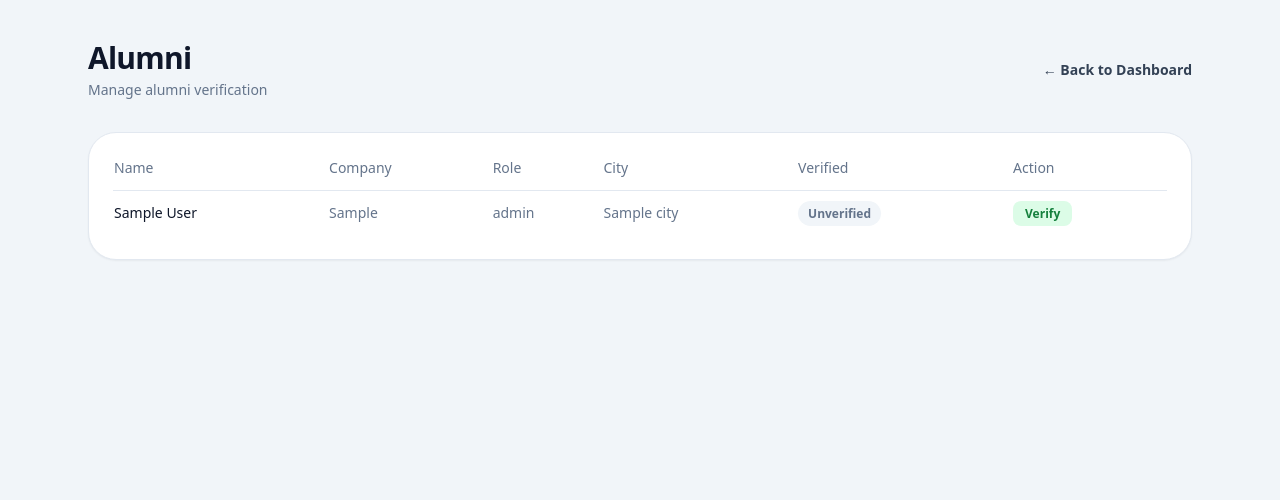
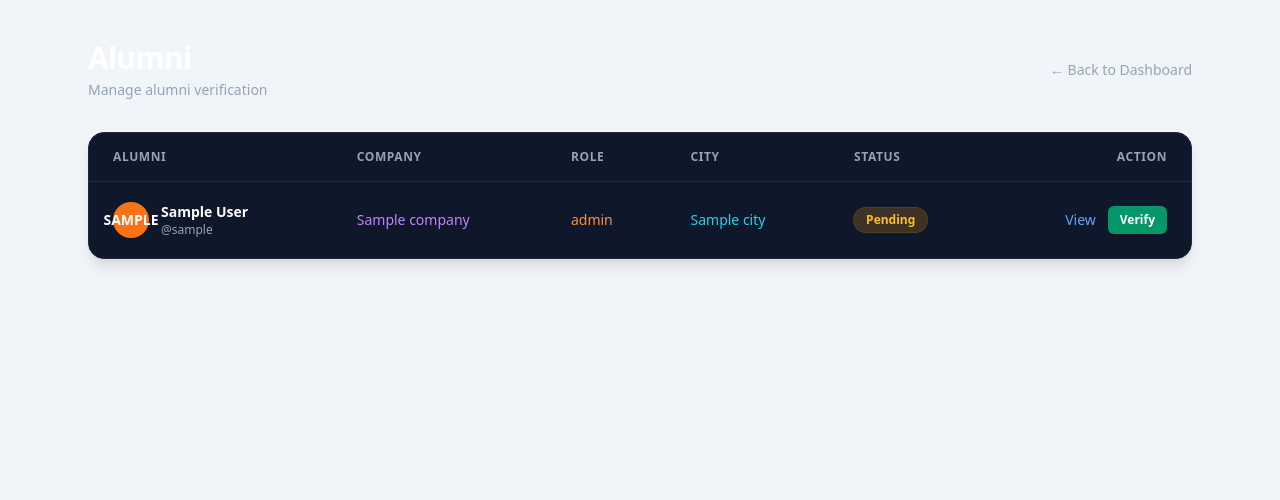
Before and after one commit to itesh-singh/campusrefer, a Django app: template templates/adminpanel/alumni.html in a window 1280 px wide. Shown: the part 69-569 px from the top of the page. Run offline with Django 5.2, Linux system fonts and the light colour scheme; the template is opened without the code that fills it: most values are stand-ins (such as "Sample title", 1, 10 or a date in 2020).

Commit message:
fix(adminpanel): correct alumni detail link to use alumni profile id

```diff
--- a/static/css/output.css
+++ b/static/css/output.css
@@ -755,18 +750,18 @@ video {
   height: 2rem;
 }
 
+.h-9 {
+  height: 2.25rem;
+}
+
+.h-\[calc\(100vh-220px\)\] {
+  height: calc(100vh - 220px);
+}
+
 .h-full {
   height: 100%;
 }
 
-.h-\[calc\(100vh-220px\)\] {
-  height: calc(100vh - 220px);
-}
-
-.h-9 {
-  height: 2.25rem;
-}
-
 .min-h-\[80vh\] {
   min-height: 80vh;
 }
@@ -807,12 +802,12 @@ video {
   width: 2rem;
 }
 
+.w-9 {
+  width: 2.25rem;
+}
+
 .w-full {
   width: 100%;
-}
-
-.w-9 {
-  width: 2.25rem;
 }
 
 .min-w-0 {
@@ -894,6 +889,10 @@ video {
 
 .items-center {
   align-items: center;
+}
+
+.justify-end {
+  justify-content: flex-end;
 }
 
 .justify-center {
@@ -1031,6 +1027,10 @@ video {
 
 .rounded-lg {
   border-radius: 0.5rem;
+}
+
+.rounded-md {
+  border-radius: 0.375rem;
 }
 
 .rounded-xl {
@@ -1128,6 +1128,15 @@ video {
   background-color: rgb(16 185 129 / var(--tw-bg-opacity));
 }
 
+.bg-emerald-500\/20 {
+  background-color: rgb(16 185 129 / 0.2);
+}
+
+.bg-emerald-600 {
+  --tw-bg-opacity: 1;
+  background-color: rgb(5 150 105 / var(--tw-bg-opacity));
+}
+
 .bg-green-100 {
   --tw-bg-opacity: 1;
   background-color: rgb(220 252 231 / var(--tw-bg-opacity));
@@ -1216,9 +1230,12 @@ video {
   background-color: rgb(254 249 195 / var(--tw-bg-opacity));
 }
 
-.bg-slate-800 {
-  --tw-bg-opacity: 1;
-  background-color: rgb(30 41 59 / var(--tw-bg-opacity));
+.bg-yellow-500\/20 {
+  background-color: rgb(234 179 8 / 0.2);
+}
+
+.bg-amber-500\/20 {
+  background-color: rgb(245 158 11 / 0.2);
 }
 
 .p-10 {
@@ -1316,6 +1333,11 @@ video {
   padding-bottom: 1rem;
 }
 
+.py-5 {
+  padding-top: 1.25rem;
+  padding-bottom: 1.25rem;
+}
+
 .py-6 {
   padding-top: 1.5rem;
   padding-bottom: 1.5rem;
@@ -1326,9 +1348,9 @@ video {
   padding-bottom: 2rem;
 }
 
-.py-5 {
-  padding-top: 1.25rem;
-  padding-bottom: 1.25rem;
+.py-14 {
+  padding-top: 3.5rem;
+  padding-bottom: 3.5rem;
 }
 
 .pb-3 {
@@ -1423,6 +1445,10 @@ video {
   font-weight: 600;
 }
 
+.uppercase {
+  text-transform: uppercase;
+}
+
 .leading-6 {
   line-height: 1.5rem;
 }
@@ -1443,16 +1469,35 @@ video {
   letter-spacing: -0.025em;
 }
 
+.tracking-wider {
+  letter-spacing: 0.05em;
+}
+
 .text-amber-700 {
   --tw-text-opacity: 1;
   color: rgb(180 83 9 / var(--tw-text-opacity));
 }
 
+.text-blue-400 {
+  --tw-text-opacity: 1;
+  color: rgb(96 165 250 / var(--tw-text-opacity));
+}
+
 .text-blue-700 {
   --tw-text-opacity: 1;
   color: rgb(29 78 216 / var(--tw-text-opacity));
 }
 
+.text-cyan-400 {
+  --tw-text-opacity: 1;
+  color: rgb(34 211 238 / var(--tw-text-opacity));
+}
+
+.text-emerald-400 {
+  --tw-text-opacity: 1;
+  color: rgb(52 211 153 / var(--tw-text-opacity));
+}
+
 .text-emerald-600 {
   --tw-text-opacity: 1;
   color: rgb(5 150 105 / var(--tw-text-opacity));
@@ -1478,6 +1523,11 @@ video {
   color: rgb(255 237 213 / var(--tw-text-opacity));
 }
 
+.text-orange-400 {
+  --tw-text-opacity: 1;
+  color: rgb(251 146 60 / var(--tw-text-opacity));
+}
+
 .text-orange-500 {
   --tw-text-opacity: 1;
   color: rgb(249 115 22 / var(--tw-text-opacity));
@@ -1493,6 +1543,11 @@ video {
   color: rgb(194 65 12 / var(--tw-text-opacity));
 }
 
+.text-purple-400 {
+  --tw-text-opacity: 1;
+  color: rgb(192 132 252 / var(--tw-text-opacity));
+}
+
 .text-red-600 {
   --tw-text-opacity: 1;
   color: rgb(220 38 38 / var(--tw-text-opacity));
@@ -1543,14 +1598,19 @@ video {
   color: rgb(255 255 255 / var(--tw-text-opacity));
 }
 
+.text-yellow-300 {
+  --tw-text-opacity: 1;
+  color: rgb(253 224 71 / var(--tw-text-opacity));
+}
+
 .text-yellow-700 {
   --tw-text-opacity: 1;
   color: rgb(161 98 7 / var(--tw-text-opacity));
 }
 
-.text-orange-400 {
-  --tw-text-opacity: 1;
-  color: rgb(251 146 60 / var(--tw-text-opacity));
+.text-amber-400 {
+  --tw-text-opacity: 1;
+  color: rgb(251 191 36 / var(--tw-text-opacity));
 }
 
 .antialiased {
@@ -1605,6 +1671,14 @@ video {
   --tw-ring-color: rgb(226 232 240 / var(--tw-ring-opacity));
 }
 
+.ring-amber-500\/30 {
+  --tw-ring-color: rgb(245 158 11 / 0.3);
+}
+
+.ring-emerald-500\/30 {
+  --tw-ring-color: rgb(16 185 129 / 0.3);
+}
+
 .blur-3xl {
   --tw-blur: blur(64px);
   filter: var(--tw-blur) var(--tw-brightness) var(--tw-contrast) var(--tw-grayscale) var(--tw-hue-rotate) var(--tw-invert) var(--tw-saturate) var(--tw-sepia) var(--tw-drop-shadow);
@@ -1620,6 +1694,12 @@ video {
   transition-duration: 150ms;
 }
 
+.transition-colors {
+  transition-property: color, background-color, border-color, text-decoration-color, fill, stroke;
+  transition-timing-function: cubic-bezier(0.4, 0, 0.2, 1);
+  transition-duration: 150ms;
+}
+
 .duration-500 {
   transition-duration: 500ms;
 }
--- a/templates/adminpanel/alumni.html
+++ b/templates/adminpanel/alumni.html
@@ -3,59 +3,169 @@
 {% block title %}Alumni | Admin Panel{% endblock %}
 
 {% block content %}
+
 <section class="space-y-8">
 
 <div class="flex items-center justify-between">
+
 <div>
-            <h1 class="text-3xl font-bold tracking-tight text-slate-900 dark:text-white">Alumni</h1>
-            <p class="mt-1 text-sm text-slate-500 dark:text-slate-400">Manage alumni verification</p>
+<h1 class="text-3xl font-bold tracking-tight text-white">
+Alumni
+</h1>
+
+<p class="text-sm text-slate-400 mt-1">
+Manage alumni verification
+</p>
 </div>
-        <a href="{% url 'adminpanel:dashboard' %}" class="text-sm font-semibold text-slate-700 dark:text-slate-300 hover:text-slate-900 dark:hover:text-white">
+
+<a href="{% url 'adminpanel:dashboard' %}"
+class="text-sm font-medium text-slate-400 hover:text-orange-400 transition">
 ← Back to Dashboard
 </a>
+
 </div>
 
-    <div class="rounded-[1.75rem] border border-slate-200 dark:border-slate-700 bg-white dark:bg-slate-900 p-6 shadow-sm">
-        <div class="overflow-x-auto">
+
+<div class="overflow-hidden rounded-2xl border border-slate-800 bg-slate-900 shadow-lg">
+
 <table class="w-full text-sm">
-                <thead>
-                    <tr class="border-b border-slate-200 dark:border-slate-700 text-left text-slate-500 dark:text-slate-400">
-                        <th class="pb-3 font-medium">Name</th>
-                        <th class="pb-3 font-medium">Company</th>
-                        <th class="pb-3 font-medium">Role</th>
-                        <th class="pb-3 font-medium">City</th>
-                        <th class="pb-3 font-medium">Verified</th>
-                        <th class="pb-3 font-medium">Action</th>
+
+<thead class="border-b border-slate-800 text-xs uppercase tracking-wider text-slate-400">
+
+<tr>
+
+<th class="px-6 py-4 text-left font-semibold">Alumni</th>
+
+<th class="px-6 py-4 text-left font-semibold">Company</th>
+
+<th class="px-6 py-4 text-left font-semibold">Role</th>
+
+<th class="px-6 py-4 text-left font-semibold">City</th>
+
+<th class="px-6 py-4 text-left font-semibold">Status</th>
+
+<th class="px-6 py-4 text-right font-semibold">Action</th>
+
 </tr>
+
 </thead>
-                <tbody class="divide-y divide-slate-100 dark:divide-slate-800">
-                    {% for profile in alumni %}
+
+
+<tbody class="divide-y divide-slate-800">
+
+{% for alumni in alumni %}
+
+<tr class="hover:bg-slate-800/50 transition-colors">
+
+<td class="px-6 py-5">
+
+<div class="flex items-center gap-3">
+
+<div class="flex h-9 w-9 items-center justify-center rounded-full bg-orange-500 text-sm font-bold text-white">
+{{ alumni.user.username|first|upper }}
+</div>
+
+<div class="flex flex-col">
+
+<span class="font-semibold text-white">
+{{ alumni.full_name|default:"—" }}
+</span>
+
+<span class="text-xs text-slate-400">
+@{{ alumni.user.username }}
+</span>
+
+</div>
+
+</div>
+
+</td>
+
+
+<td class="px-6 py-5 text-purple-400 font-medium">
+{{ alumni.company|default:"—" }}
+</td>
+
+
+<td class="px-6 py-5 text-orange-400 font-medium">
+{{ alumni.role|default:"—" }}
+</td>
+
+
+<td class="px-6 py-5 text-cyan-400 font-medium">
+{{ alumni.city|default:"—" }}
+</td>
+
+
+<td class="px-6 py-5">
+
+{% if alumni.is_verified %}
+
+<span class="inline-flex items-center rounded-full bg-emerald-500/20 px-3 py-1 text-xs font-semibold text-emerald-400 ring-1 ring-emerald-500/30">
+✓ Verified
+</span>
+
+{% else %}
+
+<span class="inline-flex items-center rounded-full bg-amber-500/20 px-3 py-1 text-xs font-semibold text-amber-400 ring-1 ring-amber-500/30">
+Pending
+</span>
+
+{% endif %}
+
+</td>
+
+
+<td class="px-6 py-5 text-right">
+
+<div class="flex justify-end items-center gap-3">
+
+<a href="{% url 'alumni:detail' alumni.id %}"
+class="text-sm font-medium text-blue-400 hover:text-blue-300 transition">
+View
+</a>
+
+
+{% if alumni.is_verified %}
+
+<a href="{% url 'adminpanel:toggle_verify_alumni' alumni.pk %}"
+class="rounded-md bg-red-600 px-3 py-1.5 text-xs font-semibold text-white hover:bg-red-700 transition shadow-sm">
+Revoke
+</a>
+
+{% else %}
+
+<a href="{% url 'adminpanel:toggle_verify_alumni' alumni.pk %}"
+class="rounded-md bg-emerald-600 px-3 py-1.5 text-xs font-semibold text-white hover:bg-emerald-700 transition shadow-sm">
+Verify
+</a>
+
+{% endif %}
+
+</div>
+
+</td>
+
+</tr>
+
+{% empty %}
+
 <tr>
-                        <td class="py-3 font-medium text-slate-900 dark:text-white">{{ profile.full_name }}</td>
-                        <td class="py-3 text-slate-500 dark:text-slate-400">{{ profile.current_company|default:"—" }}</td>
-                        <td class="py-3 text-slate-500 dark:text-slate-400">{{ profile.current_role|default:"—" }}</td>
-                        <td class="py-3 text-slate-500 dark:text-slate-400">{{ profile.city|default:"—" }}</td>
-                        <td class="py-3">
-                            <span class="rounded-full px-2.5 py-1 text-xs font-semibold
-                                {% if profile.is_verified %}bg-green-100 dark:bg-green-900 text-green-700 dark:text-green-300
-                                {% else %}bg-slate-100 dark:bg-slate-700 text-slate-500 dark:text-slate-400{% endif %}">
-                                {% if profile.is_verified %}Verified{% else %}Unverified{% endif %}
-                            </span>
+
+<td colspan="6" class="py-14 text-center text-sm text-slate-400">
+No alumni found.
 </td>
-                        <td class="py-3">
-                            <a href="{% url 'adminpanel:toggle_verify_alumni' profile.pk %}"
-                               class="rounded-lg px-3 py-1 text-xs font-semibold
-                               {% if profile.is_verified %}bg-red-100 dark:bg-red-900 text-red-700 dark:text-red-300 hover:bg-red-200
-                               {% else %}bg-green-100 dark:bg-green-900 text-green-700 dark:text-green-300 hover:bg-green-200{% endif %}">
-                                {% if profile.is_verified %}Unverify{% else %}Verify{% endif %}
-                            </a>
-                        </td>
+
 </tr>
+
 {% endfor %}
+
 </tbody>
+
 </table>
-        </div>
+
 </div>
 
 </section>
+
 {% endblock %}
```
Also changed, not shown: other parts of static/css/output.css (+32 -15 lines). Lines whose indentation alone changed are shown as unchanged.
